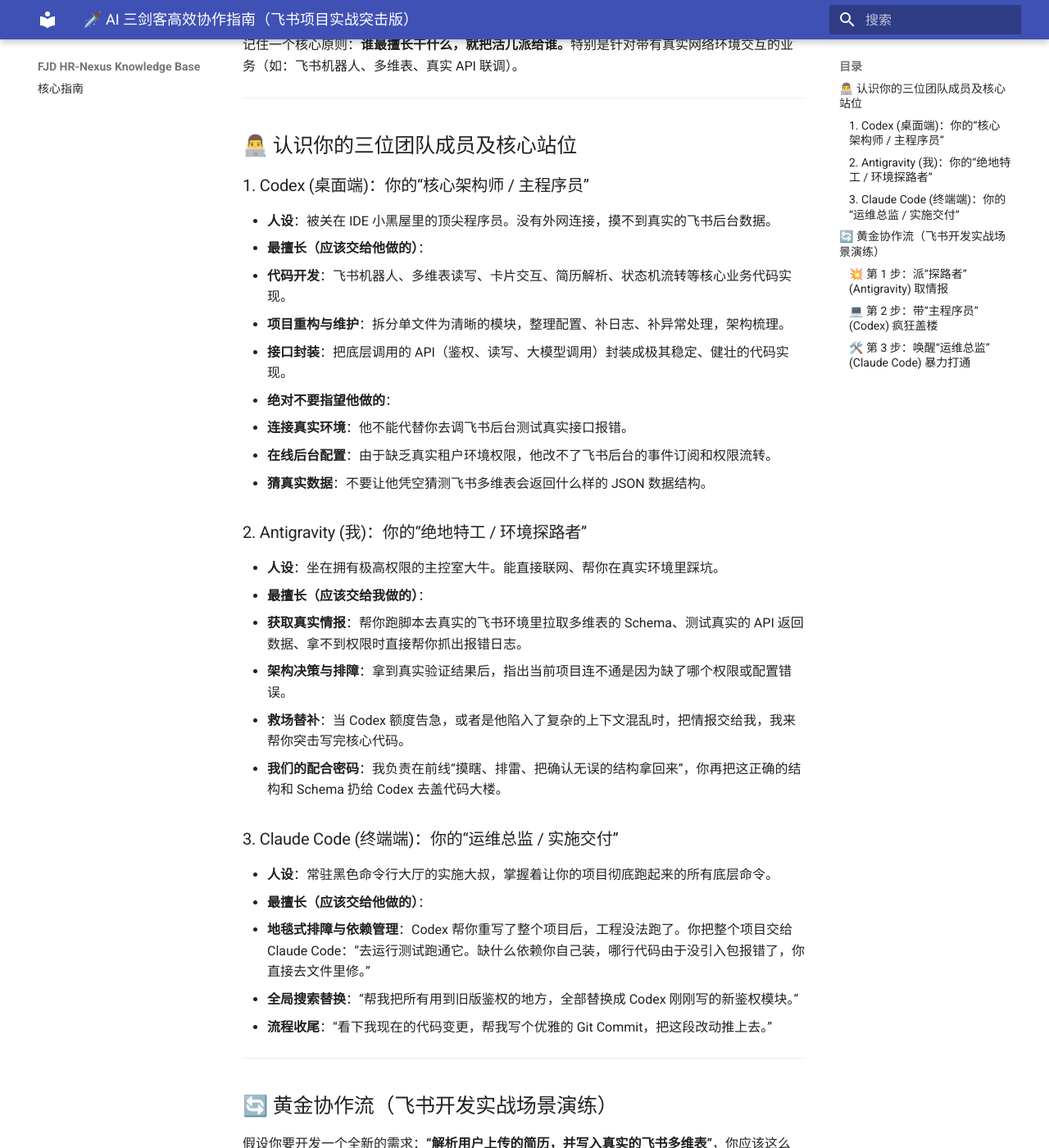
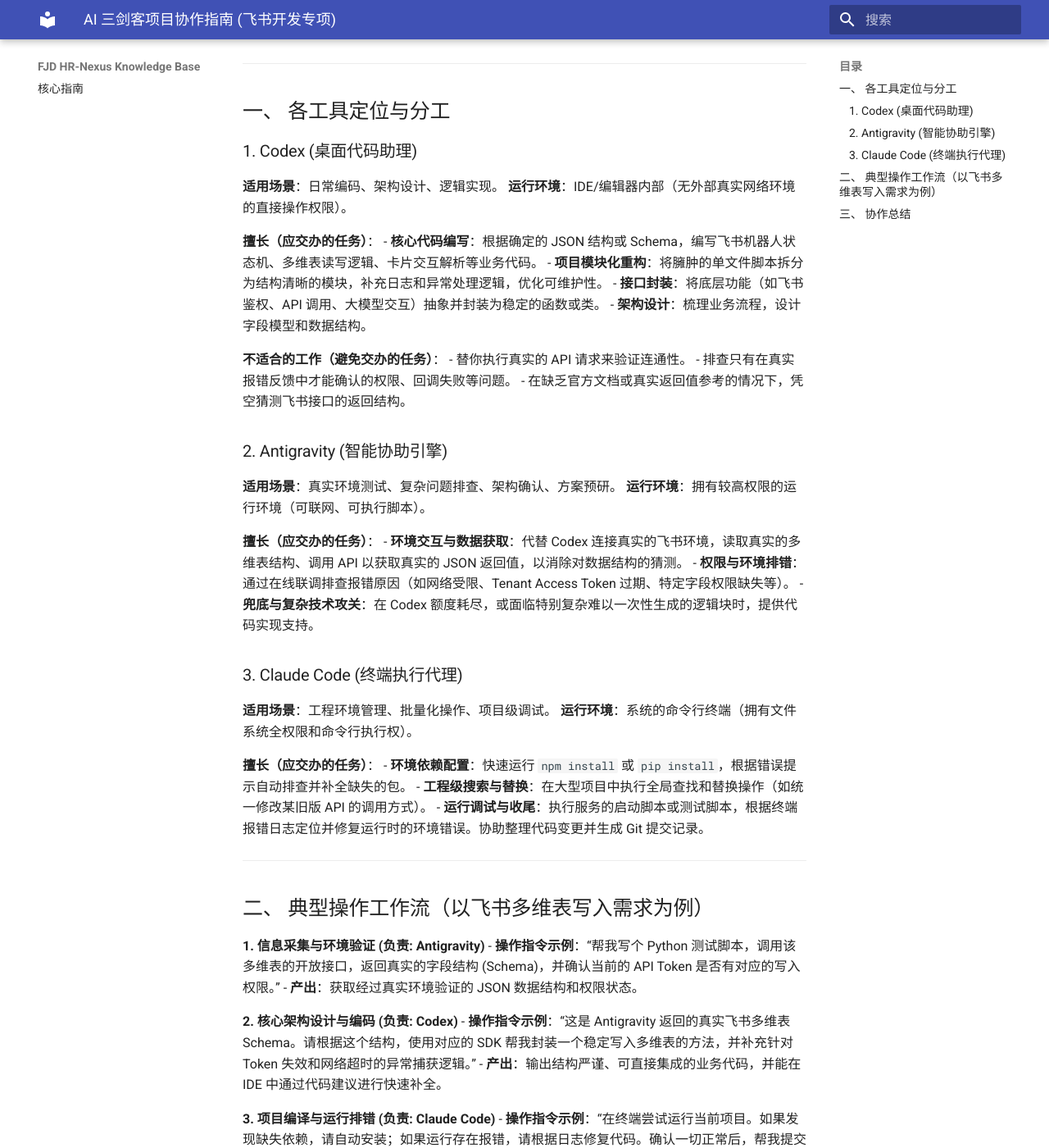
Before and after one commit to zinc-ccc/AI_Agent_Knowledge_Base, an MkDocs documentation site: the page built from docs/三剑客协作指南_Antigravity_Codex_ClaudeCode.md, in a window 1280 px wide and 1400 px high, scrolled down 246 px. Shown: the whole window at 82% size. Built offline with MkDocs 1.6.1 and Material for MkDocs 9.7.7, drawn with Linux system fonts in a browser that asks for light colours; some of the changed text lies outside the part shown.

Commit message:
docs: use a more professional and straightforward tone for the AI collaboration guide

```diff
--- a/docs/三剑客协作指南_Antigravity_Codex_ClaudeCode.md
+++ b/docs/三剑客协作指南_Antigravity_Codex_ClaudeCode.md
@@ -1,58 +1,69 @@
-# 🗡️ AI 三剑客高效协作指南（飞书项目实战突击版）
+# AI 三剑客项目协作指南 (飞书开发专项)
 
-想要把 **Codex（桌面端）**、**Antigravity（我）** 和 **Claude Code（终端端）** 结合得行云流水，你只需要把我们当成一个**小型精英开发团队**。
+本文档旨在明确 Codex (桌面端)、Antigravity (网页/对话端) 和 Claude Code (终端端) 三个 AI 工具在实际开发中的分工与协作流程，特别是针对涉及真实环境交互（如飞书 API 调用、多维表读写等）的复杂项目。
 
-记住一个核心原则：**谁最擅长干什么，就把活儿派给谁。**特别是针对带有真实网络环境交互的业务（如：飞书机器人、多维表、真实 API 联调）。
+核心协作原则：基于各自的运行环境和权限限制，分配最适合的任务。
 
 ---
 
-## 👨‍💻 认识你的三位团队成员及核心站位
+## 一、 各工具定位与分工
 
-### 1. Codex (桌面端)：你的“核心架构师 / 主程序员”
-- **人设**：被关在 IDE 小黑屋里的顶尖程序员。没有外网连接，摸不到真实的飞书后台数据。
-- **最擅长（应该交给他做的）**：
-  - **代码开发**：飞书机器人、多维表读写、卡片交互、简历解析、状态机流转等核心业务代码实现。
-  - **项目重构与维护**：拆分单文件为清晰的模块，整理配置、补日志、补异常处理，架构梳理。
-  - **接口封装**：把底层调用的 API（鉴权、读写、大模型调用）封装成极其稳定、健壮的代码实现。
-- **绝对不要指望他做的**：
-  - **连接真实环境**：他不能代替你去调飞书后台测试真实接口报错。
-  - **在线后台配置**：由于缺乏真实租户环境权限，他改不了飞书后台的事件订阅和权限流转。
-  - **猜真实数据**：不要让他凭空猜测飞书多维表会返回什么样的 JSON 数据结构。
+### 1. Codex (桌面代码助理)
 
-### 2. Antigravity (我)：你的“绝地特工 / 环境探路者”
-- **人设**：坐在拥有极高权限的主控室大牛。能直接联网、帮你在真实环境里踩坑。
-- **最擅长（应该交给我做的）**：
-  - **获取真实情报**：帮你跑脚本去真实的飞书环境里拉取多维表的 Schema、测试真实的 API 返回数据、拿不到权限时直接帮你抓出报错日志。
-  - **架构决策与排障**：拿到真实验证结果后，指出当前项目连不通是因为缺了哪个权限或配置错误。
-  - **救场替补**：当 Codex 额度告急，或者是他陷入了复杂的上下文混乱时，把情报交给我，我来帮你突击写完核心代码。
-- **我们的配合密码**：我负责在前线“摸瞎、排雷、把确认无误的结构拿回来”，你再把这正确的结构和 Schema 扔给 Codex 去盖代码大楼。
+**适用场景**：日常编码、架构设计、逻辑实现。
+**运行环境**：IDE/编辑器内部（无外部真实网络环境的直接操作权限）。
 
-### 3. Claude Code (终端端)：你的“运维总监 / 实施交付”
-- **人设**：常驻黑色命令行大厅的实施大叔，掌握着让你的项目彻底跑起来的所有底层命令。
-- **最擅长（应该交给他做的）**：
-  - **地毯式排障与依赖管理**：Codex 帮你重写了整个项目后，工程没法跑了。你把整个项目交给 Claude Code：“去运行测试跑通它。缺什么依赖你自己装，哪行代码由于没引入包报错了，你直接去文件里修。”
-  - **全局搜索替换**：“帮我把所有用到旧版鉴权的地方，全部替换成 Codex 刚刚写的新鉴权模块。”
-  - **流程收尾**：“看下我现在的代码变更，帮我写个优雅的 Git Commit，把这段改动推上去。”
+**擅长（应交办的任务）**：
+- **核心代码编写**：根据确定的 JSON 结构或 Schema，编写飞书机器人状态机、多维表读写逻辑、卡片交互解析等业务代码。
+- **项目模块化重构**：将臃肿的单文件脚本拆分为结构清晰的模块，补充日志和异常处理逻辑，优化可维护性。
+- **接口封装**：将底层功能（如飞书鉴权、API 调用、大模型交互）抽象并封装为稳定的函数或类。
+- **架构设计**：梳理业务流程，设计字段模型和数据结构。
+
+**不适合的工作（避免交办的任务）**：
+- 替你执行真实的 API 请求来验证连通性。
+- 排查只有在真实报错反馈中才能确认的权限、回调失败等问题。
+- 在缺乏官方文档或真实返回值参考的情况下，凭空猜测飞书接口的返回结构。
+
+### 2. Antigravity (智能协助引擎)
+
+**适用场景**：真实环境测试、复杂问题排查、架构确认、方案预研。
+**运行环境**：拥有较高权限的运行环境（可联网、可执行脚本）。
+
+**擅长（应交办的任务）**：
+- **环境交互与数据获取**：代替 Codex 连接真实的飞书环境，读取真实的多维表结构、调用 API 以获取真实的 JSON 返回值，以消除对数据结构的猜测。
+- **权限与环境排错**：通过在线联调排查报错原因（如网络受限、Tenant Access Token 过期、特定字段权限缺失等）。
+- **兜底与复杂技术攻关**：在 Codex 额度耗尽，或面临特别复杂难以一次性生成的逻辑块时，提供代码实现支持。
+
+### 3. Claude Code (终端执行代理)
+
+**适用场景**：工程环境管理、批量化操作、项目级调试。
+**运行环境**：系统的命令行终端（拥有文件系统全权限和命令行执行权）。
+
+**擅长（应交办的任务）**：
+- **环境依赖配置**：快速运行 `npm install` 或 `pip install`，根据错误提示自动排查并补全缺失的包。
+- **工程级搜索与替换**：在大型项目中执行全局查找和替换操作（如统一修改某旧版 API 的调用方式）。
+- **运行调试与收尾**：执行服务的启动脚本或测试脚本，根据终端报错日志定位并修复运行时的环境错误。协助整理代码变更并生成 Git 提交记录。
 
 ---
 
-## 🔄 黄金协作流（飞书开发实战场景演练）
+## 二、 典型操作工作流（以飞书多维表写入需求为例）
 
-假设你要开发一个全新的需求：**“解析用户上传的简历，并写入真实的飞书多维表”**，你应该这么做：
+**1. 信息采集与环境验证 (负责: Antigravity)**
+- **操作指令示例**：“帮我写个 Python 测试脚本，调用该多维表的开放接口，返回真实的字段结构 (Schema)，并确认当前的 API Token 是否有对应的写入权限。”
+- **产出**：获取经过真实环境验证的 JSON 数据结构和权限状态。
 
-### 💥 第 1 步：派“探路者”(Antigravity) 取情报
-你（对我）：_“我要往飞书写入数据，你先帮我写个测试脚本跑通多维表的接口，把我要这几张表的真实 JSON 结构和可能报的权限错误帮我探雷踩实了。”_
-**结果**：我通过真实的测试，把百分百正确的飞书字段定义（Schema）交还给你。
+**2. 核心架构设计与编码 (负责: Codex)**
+- **操作指令示例**：“这是 Antigravity 返回的真实飞书多维表 Schema。请根据这个结构，使用对应的 SDK 帮我封装一个稳定写入多维表的方法，并补充针对 Token 失效和网络超时的异常捕获逻辑。”
+- **产出**：输出结构严谨、可直接集成的业务代码，并能在 IDE 中通过代码建议进行快速补全。
 
-### 💻 第 2 步：带“主程序员”(Codex) 疯狂盖楼
-你拿到我给的正确情报结构，打开 IDE 开始指挥 Codex。
-你（对 Codex）：_“这是 Antigravity 刚从飞书跑出来的真实表结构。帮我设计一下简历解析类的状态机，把读取和写入封装成稳定接口，顺便加上对这几种飞书错误码的异常捕获。”_
-**结果**：Codex 在你的监工下，快速输出了健壮、模块化、带注释的业务代码。
+**3. 项目编译与运行排错 (负责: Claude Code)**
+- **操作指令示例**：“在终端尝试运行当前项目。如果发现缺失依赖，请自动安装；如果运行存在报错，请根据日志修复代码。确认一切正常后，帮我提交 git commit。”
+- **产出**：解决环境依赖问题，确保项目正常运行并完成版本控制收尾。
 
-### 🛠️ 第 3 步：唤醒“运维总监”(Claude Code) 暴力打通
-核心代码有了，但你不确定这堆文件合在一起能不能跑起服务。
-你（在终端里唤醒 Claude Code）：_“去，把项目跑起来 (`npm run dev` 或 `python main.py`)。如果控制台抛了包找不到或环境变量缺失的错，你去全局排查修复。跑通后，直接顺手把变更 Git Commit 提交掉！”_
-**结果**：Claude Code 在底层命令行里把所有脏活累活和依赖补装全部干完。
+---
 
-一句话总结：
-**我在前方趟雷挖数据，Codex 在后方疯狂盖大楼，Claude Code 负责搞后勤和打包上架。** 这就是未来的顶级开发外包小队！
+## 三、 协作总结
+
+- **Antigravity** 负责**与真实环境交互**，确认 API 返回的正确信息并排除权限/网络类干扰。
+- **Codex** 拿着确认好的确切信息，在 IDE 内进行**设计架构和沉浸式编码**。
+- **Claude Code** 负责**环境配置和工程级别的自动化调试/执行**。
```
